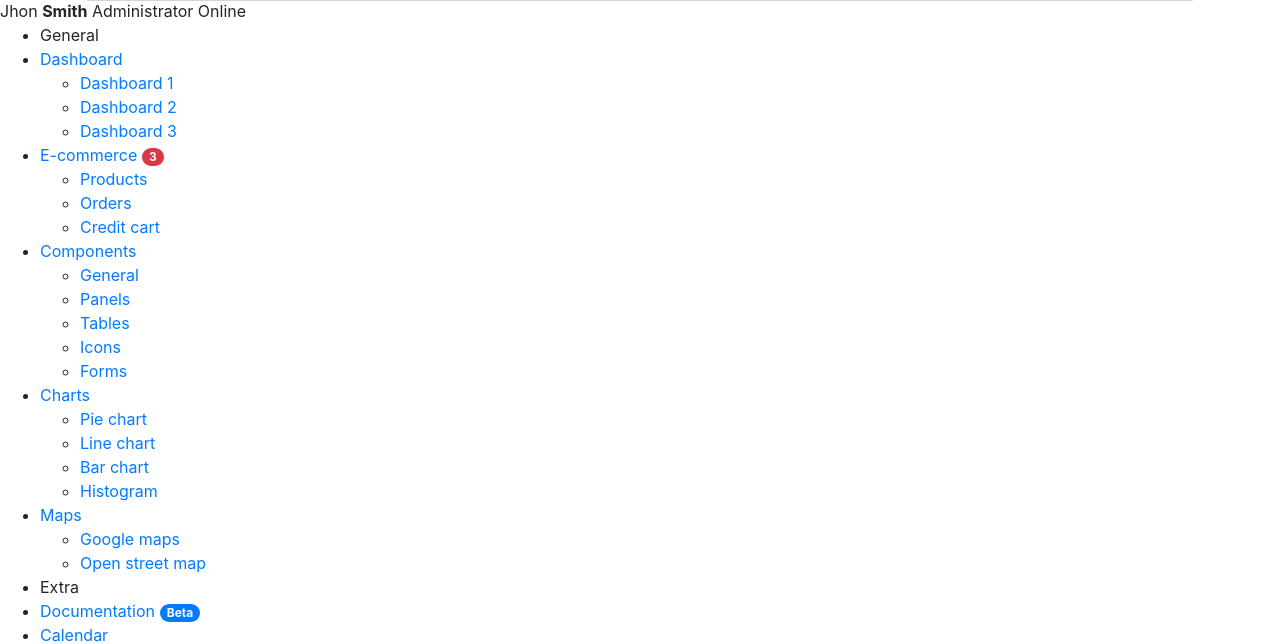
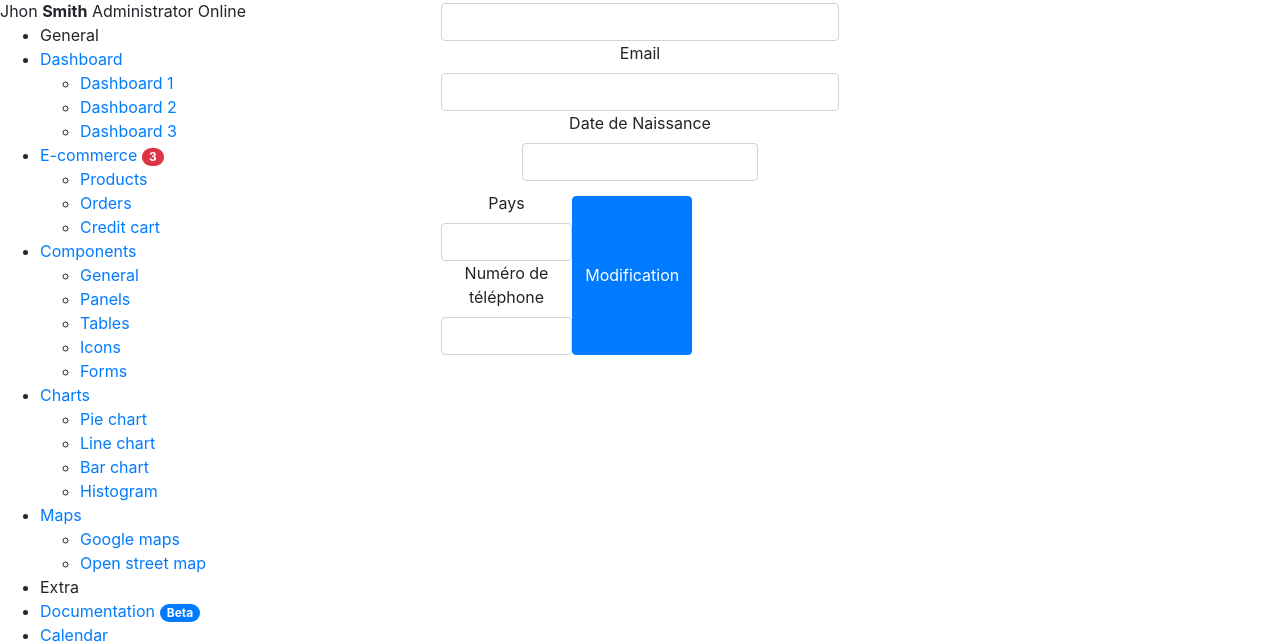
Before and after one commit to ConteAlexandre/Api-CRM, a Symfony app: template templates/client/profile.html.twig in a window 1280 px wide. Shown: the part 349-993 px from the top of the page. Run offline with Twig, Linux system fonts and the light colour scheme; the template is opened without the code that fills it, so the values that code supplies are empty; form fields are guessed from the names that the template uses; some libraries are stand-ins or nearby versions.

Commit message:
add form update

```diff
--- a/templates/client/profile.html.twig
+++ b/templates/client/profile.html.twig
@@ -3,21 +3,35 @@
 {% block title %}Update client{% endblock title %}
 
 {% block body %}
+    <div class="col-xl-5 col-lg-6 col-md-8 col-sm-10 mx-auto text-center form p-4">
+    <h2 class="display-4 py-2">Modification des infos du client</h2>
+    <div class="px-2">
     {{ form_start(form) }}
-    {{ form_label(form.firstName) }}
+    {{ form_label(form.firstName, 'Prenom') }}
     {{ form_errors(form.firstName) }}
     {{ form_widget(form.firstName) }}
-    {{ form_label(form.lastName) }}
+    {{ form_label(form.lastName, 'Nom') }}
     {{ form_errors(form.lastName) }}
     {{ form_widget(form.lastName) }}
     {{ form_label(form.email) }}
     {{ form_errors(form.email) }}
     {{ form_widget(form.email) }}
-    {{ form_label(form.birthday) }}
+    <div class=" col-lg-8 mx-auto text-center">
+    {{ form_label(form.birthday, 'Date de Naissance') }}
     {{ form_errors(form.birthday) }}
     {{ form_widget(form.birthday) }}
-    {{ form_label(form.numberPhone) }}
-    {{ form_errors(form.numberPhone) }}
-    {{ form_widget(form.numberPhone) }}
+    </div>
+    <div class="form-group" style="display: flex; margin-top: 10px">
+    <div style="width: 33%">
+    {{ form_label(form.numberPhone.country, 'Pays') }}
+    {{ form_errors(form.numberPhone.country) }}
+    {{ form_widget(form.numberPhone.country) }}
+        <div>
+            {{ form_label(form.numberPhone.number, 'Numéro de téléphone') }}
+            {{ form_errors(form.numberPhone.number) }}
+            {{ form_widget(form.numberPhone.number) }}
+        </div>
+    </div>
+    <input type="submit" value="Modification" class="btn btn-primary" style="margin-top: 5px">
     {{ form_end(form) }}
 {% endblock body %}
--- a/templates/user/create_exchange.html.twig
+++ b/templates/user/create_exchange.html.twig
@@ -4,7 +4,7 @@
 
 {% block body %}
     <div class="col-xl-5 col-lg-6 col-md-8 col-sm-10 mx-auto text-center form p-4">
-        <h1 class="display-4 py-2 text-truncate">Définir un Rendez-vous</h1>
+        <h2 class="display-4 py-2">Définir un Rendez-vous</h2>
      <div class="px-2">
         {{ form_start(form) }}
         {{ form_label(form.title, 'Titre') }}
```
Also changed, not shown: templates/client/create.html.twig (+5 -5 lines), templates/user/create_invoice.html.twig (+5 -2 lines).
